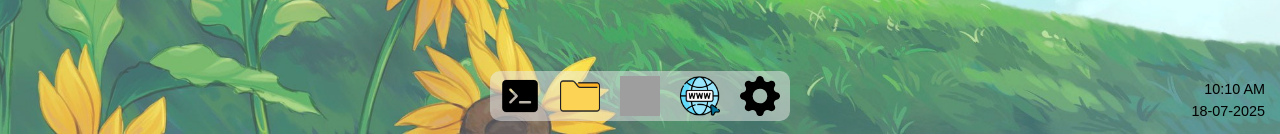
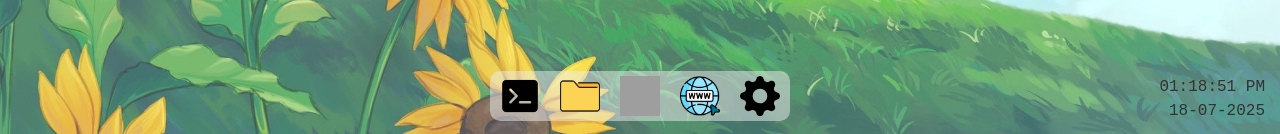
Before and after one commit to Ishan1012/portfolio, a Next.js app: page / in a window 1280 px wide. Shown: the part 666-800 px from the top of the page. Built offline with nearby package versions, Linux system fonts and the light colour scheme; grey boxes are pictures that could not be loaded.

Commit message:
Enhance Clock component with dynamic time updates and improve Taskbar icon click handling

```diff
--- a/app/page.js
+++ b/app/page.js
@@ -1,9 +1,15 @@
+'use client';
 import Background from '@/components/Background'
-import Clock from '@/components/Clock'
 import Taskbar from '@/components/Taskbar'
-import React from 'react'
+import React, { useState } from 'react'
+
+import dynamic from 'next/dynamic';
+
+const Clock = dynamic(() => import('../components/Clock'), { ssr: false });
 
 export default function Home() {
+  const [loading, setLoading] = useState(false);
+
   return (
     <div className='container'>
       <Background />
--- a/components/Clock.js
+++ b/components/Clock.js
@@ -1,11 +1,40 @@
-import React from 'react'
+'use client';
+import React, { useState, useEffect } from 'react'
 import './styles/Clock.css'
 
 export default function Clock() {
-  return (
-    <div className='clock'>
-      <p>10:10 AM</p>
-      <p>18-07-2025</p>
-    </div>
-  )
+    const [currentTime, setCurrentTime] = useState(new Date());
+    const [isMounted, setIsMounted] = useState(false);
+
+    useEffect(() => {
+        setIsMounted(true); // Only show after client mounts
+        const interval = setInterval(() => {
+            setCurrentTime(new Date());
+        }, 1000); // updates every second
+
+        return () => clearInterval(interval); // cleanup on unmount
+    }, []);
+
+    if (!isMounted) return null;
+
+    const formatTime = (date) => {
+        return date.toLocaleTimeString('en-US', {
+            hour: '2-digit',
+            minute: '2-digit',
+            second: '2-digit',
+            hour12: true,
+        });
+    };
+
+    const formatDate = (date) => {
+        return date.toLocaleDateString('en-GB').replace(/\//g, '-');
+    };
+
+
+    return (
+        <div className='clock'>
+            <p>{formatTime(currentTime)}</p>
+            <p>{formatDate(currentTime)}</p>
+        </div>
+    );
 }
--- a/components/Taskbar.js
+++ b/components/Taskbar.js
@@ -4,12 +4,12 @@ import './styles/Taskbar.css';
 import Image from 'next/image';
 
 export default function Taskbar() {
-    const [clicked, setClicked] = useState(false);
+    const [clicked, setClicked] = useState(null);
     const [iconHeight, iconWidth] = [50, 50];
     const icons = ['terminal.png', 'folder.png', 'chrome.png', 'www.png', 'settings.svg'];
 
-    const handleClick = () => {
-        setClicked(true);
+    const handleClick = (index) => {
+        setClicked(index);
         setTimeout(() => setClicked(false), 150);
     }
 
@@ -20,12 +20,13 @@ export default function Taskbar() {
                 icons.map((icon, index) => (
                     <Image
                         key={index}
-                        className={`icons ${clicked ? 'clicked' : ''}`}
+                        className={`icons ${clicked === index ? 'clicked' : ''}`}
                         src={'/icons/' + icon}
                         width={iconWidth}
                         height={iconHeight}
                         alt={icon}
-                        onClick={handleClick}
+                        onClick={() => handleClick(index)}
+                        priority
                     />
                 ))
             }
--- a/components/styles/Clock.css
+++ b/components/styles/Clock.css
@@ -5,11 +5,13 @@
     margin-right: 10px;
     margin-bottom: .5%;
     padding: 5px;
+    font-family: monospace;
+    font-size: 1rem;
+    text-align: center;
+    color: #333;
     /* background-color: #ededed; */
-    color: #000;
     opacity: 150%;
     border-radius: 10px;
-    font-size: 0.9rem;
 }
 
 .clock p {
--- a/components/styles/Taskbar.css
+++ b/components/styles/Taskbar.css
@@ -21,9 +21,9 @@
 .taskbar .icons {
     padding: 5px;
     margin-inline: 5px;
-    transition: transform 0.2s ease-in-out;
+    transition: transform 0.1s ease-in-out;
 }
 
 .clicked {
-    transform: scale(0.95);
+    transform: scale(0.80);
 }
```
